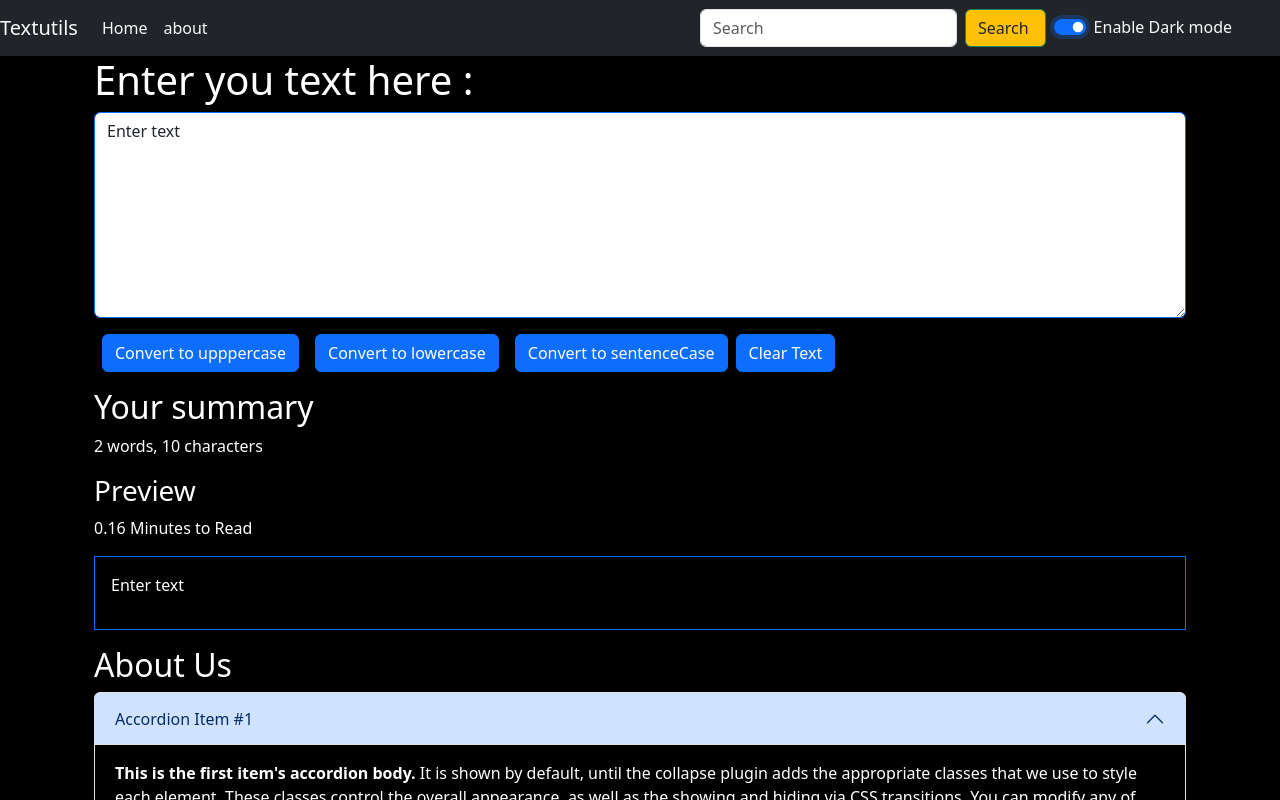
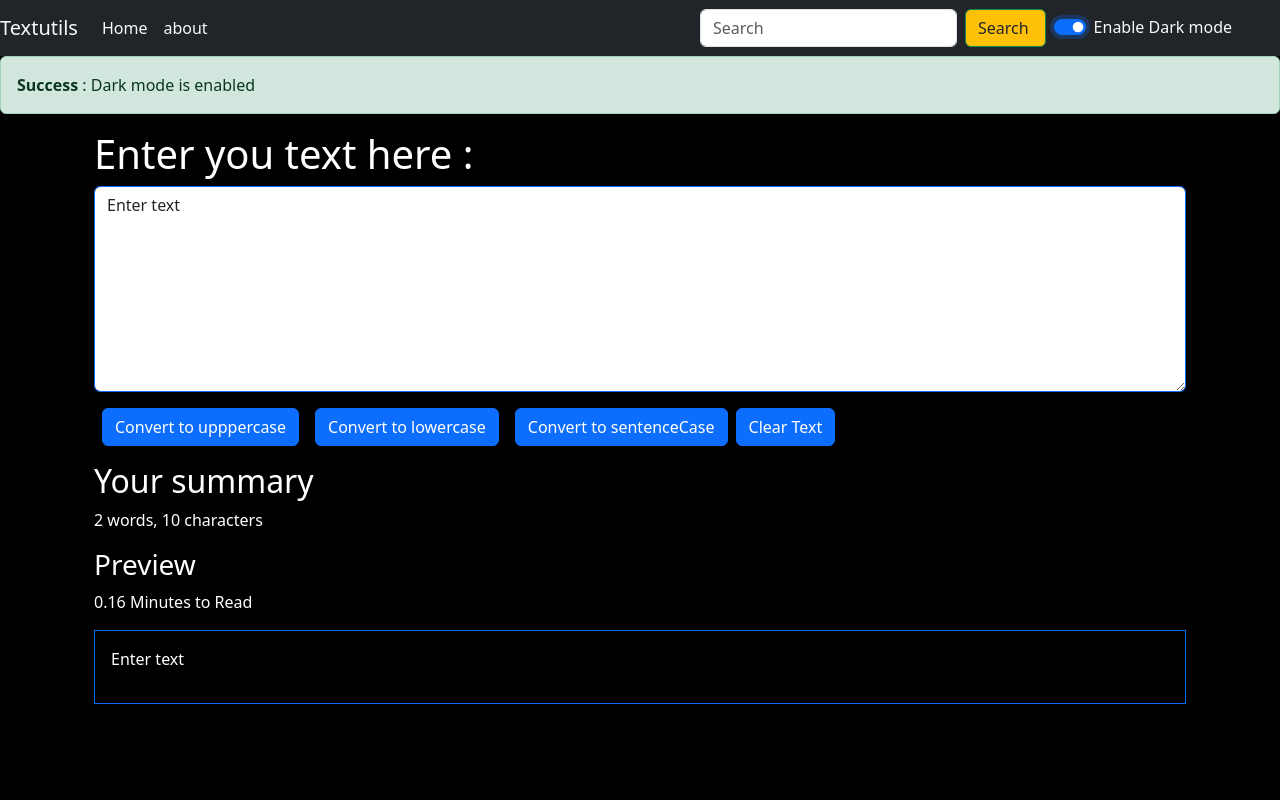
Before and after one commit to Akash6790/React-folder, a React (Create React App) app: page / in a window 1280 px wide. Both pictures are taken after a click on the switch "Enable Dark mode". Shown: the top 800 px of the page. Built offline with nearby package versions, Linux system fonts and the light colour scheme.

Commit message:
adding alert to all buttons

```diff
--- a/src/App.js
+++ b/src/App.js
@@ -3,31 +3,47 @@ import About from './components/about';
 import Navbar from './components/navnar';
 import Textforms from './components/textforms';
 import React, { useState } from 'react';
+import Alert from './components/alert';
 
 function App() {
   const [mode, setMode] = useState('light');
+  const [alert, setalert] = useState(null);
+
+  let showalert = (message , type) => {
+     setalert ({
+      msg : message,
+      type : type
+     })// this function for disable the alert
+     setTimeout(()=>{
+       setalert(null)
+     },3000)
+  }
 
   const enable = () => {
     if (mode === 'light') {
       setMode('dark');
       document.body.style.backgroundColor = ' black ';
        document.body.style.color = 'white';
+       showalert("Dark mode is enabled " ,"success");
     }
     else {
       setMode('light');
       document.body.style.backgroundColor = ' white ';
        document.body.style.color = 'black';
+       showalert("Dark mode is disabled " ,"warning");
     }
   }
   return (
     <>
       <Navbar title="Textutils" mode={mode} enable={enable} />
+      <Alert alert={alert}/>
       <div className="container">
-        <Textforms heading="Enter you text here :" />
+        <Textforms heading="Enter you text here :" showalert={showalert} />
       </div>
-      <div className="container my-3">
+      {/* <div className="container my-3">
         <About />
-      </div>
+      </div> */}
+
 
     </>
   );
--- /dev/null
+++ b/src/components/alert.js
@@ -0,0 +1,20 @@
+import React from 'react'
+import 'bootstrap/dist/css/bootstrap.min.css';
+import 'bootstrap/dist/js/bootstrap.bundle.min.js';
+
+
+function Alert(props) {
+    const captilize = ( word ) =>{
+            const  lower = word.toLowerCase();
+            return lower.charAt(0).toUpperCase()  + lower.slice(1)
+
+    }
+    return (
+           props.alert && <div className={`alert alert-${props.alert.type} alert-dismissible fade show`} role="alert">
+              <strong>{captilize(props.alert.type)}</strong> :  {props.alert.msg}
+
+            </div>
+    )
+}
+
+export default Alert
--- a/src/components/textforms.js
+++ b/src/components/textforms.js
@@ -1,20 +1,24 @@
 import React, { useState } from 'react'
+
 
 export default function Textforms(props) {
     const handleupclick = () => {
         console.log("button was clicked" + text);
         let newtext = text.toUpperCase();
-        settext(newtext)
+        settext(newtext);
+        props.showalert("converted to uppercase", "success")
     }
     const handleloclick = () => {
         console.log("button was clicked" + text);
         let newtext = text.toLowerCase();
         settext(newtext)
+        props.showalert("converted to lowercase", "success")
     }
     const handleclearclick = () => {
         console.log("button was clicked" + text);
         let newtext = "";
-        settext(newtext)
+        settext(newtext);
+        props.showalert("cleared sucessfully", "success")
     }
     const sentenceCase = () => {
         let sentences = text.split(/(?<=\.)\s+/);
@@ -22,6 +26,7 @@ export default function Textforms(props) {
             .map(sentence => sentence.charAt(0).toUpperCase() + sentence.slice(1))
             .join("\n ");
         settext(newText);
+        props.showalert("converted to sentenceCase", "success")
     };
     const handleonchange = (event) => {
         console.log("on change")
@@ -40,7 +45,7 @@ export default function Textforms(props) {
                 <button className="btn btn-primary mx-2" onClick={sentenceCase} type="submit">Convert to sentenceCase</button>
                 <button className="btn btn-primary" onClick={handleclearclick} type="submit">Clear Text</button>
             </div>
-            <div className="container ">
+            <div className='container'>
                 <h2>Your summary</h2>
                 <p>{text.split(" ").length} words, {text.length} characters</p>
                 <h3>Preview</h3>
@@ -48,7 +53,6 @@ export default function Textforms(props) {
                 <div className="container  border border-primary p-3">
                     <p>{text.length>0?text :"enter the text to preview in the above box"}</p>
                 </div>
-
             </div>
         </>
     )
```
